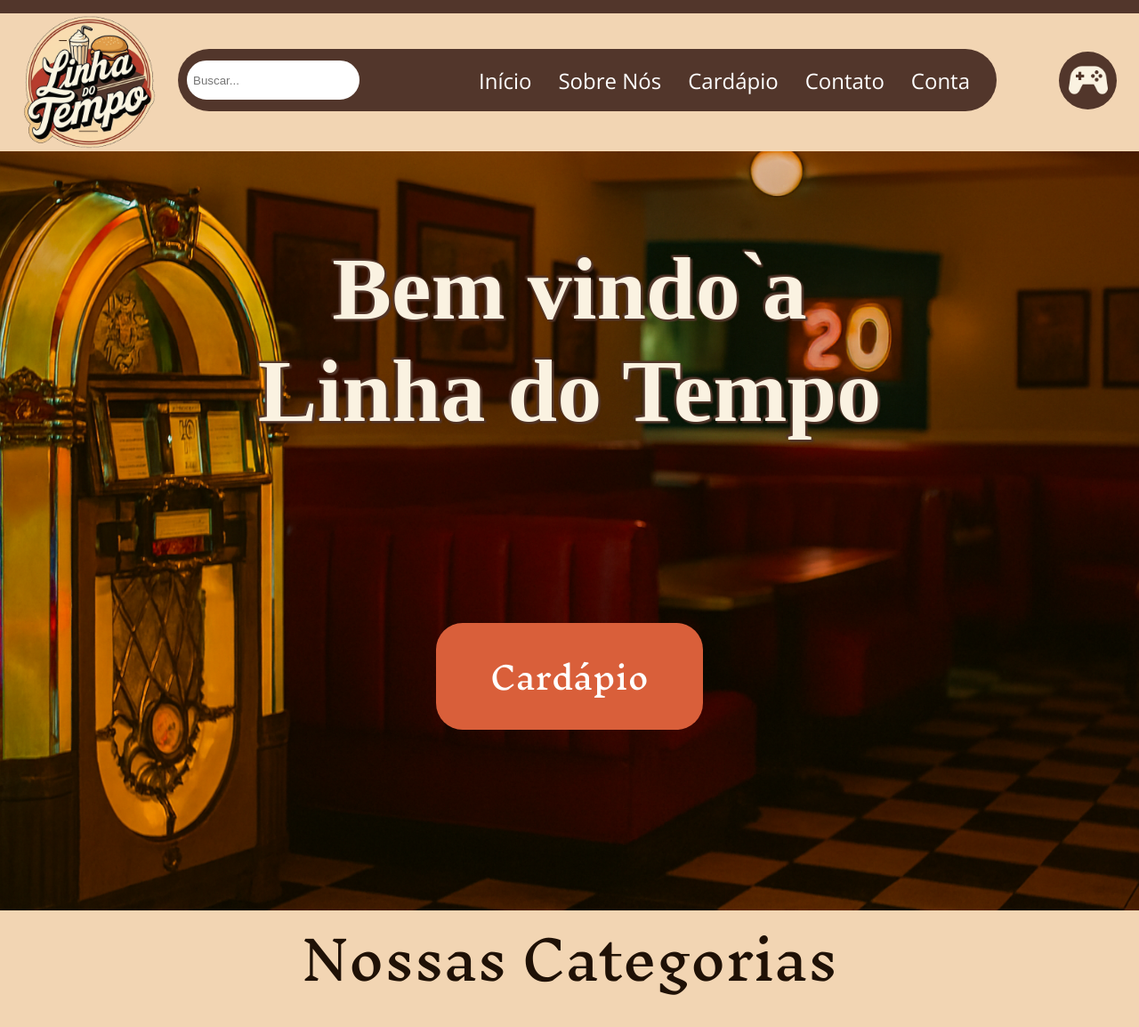
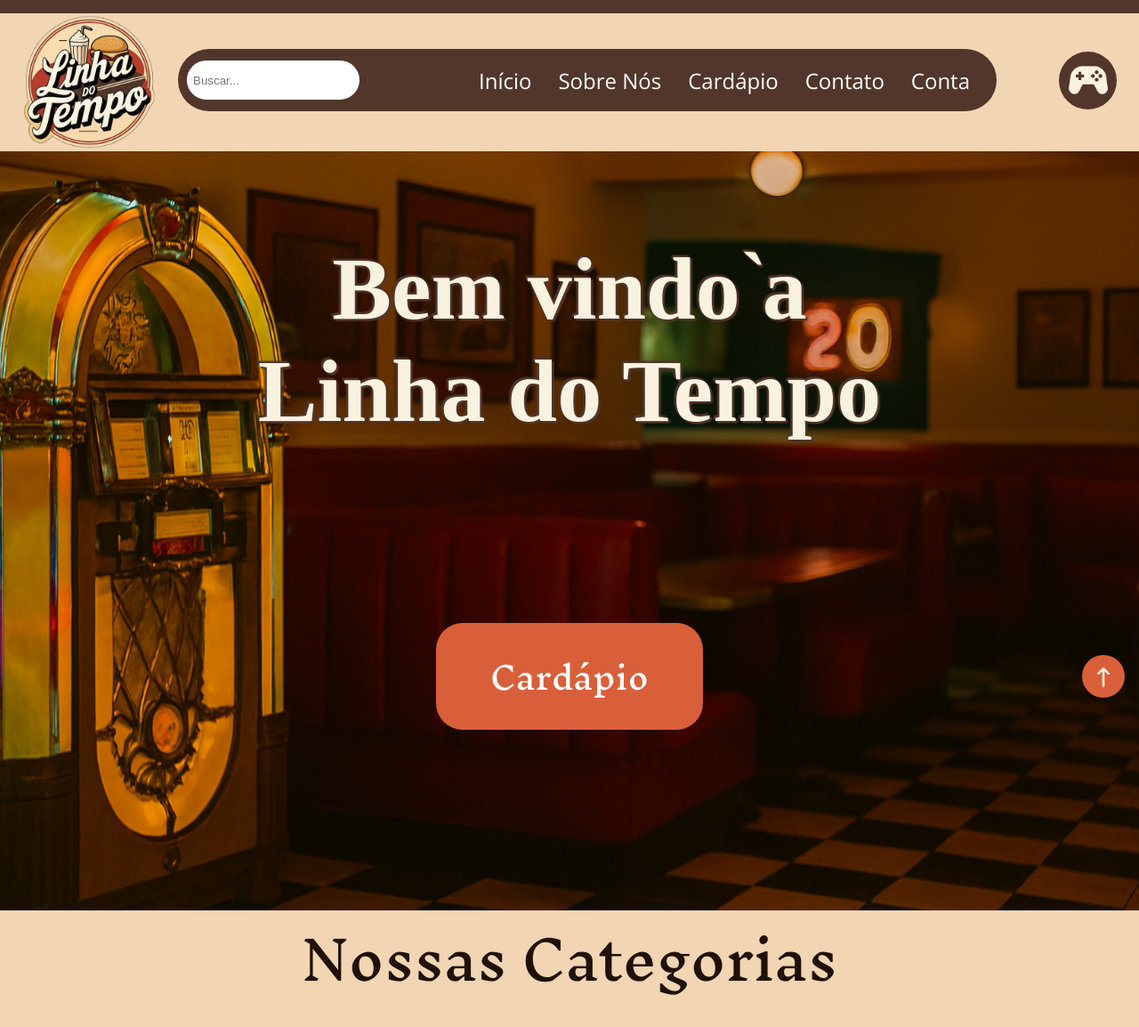
Before and after one commit to joao-Dorneles/linhadotempo, a Flask app: page / in a window 1280 px wide. Shown: the top 1154 px of the page at 89% size. Run offline with Flask 3, Linux system fonts and the light colour scheme; some libraries are stand-ins or nearby versions; some web fonts are replaced.

Commit message:
botao voltar ao topo. v1.2

```diff
--- a/static/style.css
+++ b/static/style.css
@@ -653,6 +653,34 @@ footer {
     padding: 0;
 }
 
+.botao-voltar-topo {
+    position: fixed;
+    display: flex;
+    justify-content: center;
+    align-items: center;
+    width: 3rem;
+    height: 3rem;
+    bottom: 1rem;
+    right: 1rem;
+    border-radius: 100%;
+    border: 0;
+    transition: 0.5s;
+    background-color: #D95F3A;
+    cursor: pointer;
+    -webkit-tap-highlight-color: transparent;
+}
+
+.botao-voltar-topo:hover {
+    box-shadow: 0 0 10px #D95F3A;
+    transform: scale(1.1);
+}
+
+.seta-cima {
+    width: 1.5rem;
+    margin-left: 63%;
+    margin-top: 30%;
+}
+
 
 @media (min-width: 360px) {
     .carrossel {
--- a/templates/index.html
+++ b/templates/index.html
@@ -19,7 +19,7 @@
 </head>
 
 <body>
-    <header>
+    <header id="header">
         <a href="#inicio"><img class="logo" src="../static/images/general/logoNOBG.png" alt="logo"></a>
 
         <nav class="nav-bar">
@@ -40,9 +40,11 @@
                 <ul class="lista-link-desktop">
                     <li class="li-menu-desktop"><a class="a-menu-desktop" href="#inicio">Início</a></li>
                     <li class="li-menu-desktop"><a class="a-menu-desktop" href="#sobre-nos">Sobre Nós</a></li>
-                    <li class="li-menu-desktop"><a class="a-menu-desktop" href="https://usercenterlt.onrender.com/cardapio">Cardápio</a></li>
+                    <li class="li-menu-desktop"><a class="a-menu-desktop"
+                            href="https://usercenterlt.onrender.com/cardapio">Cardápio</a></li>
                     <li class="li-menu-desktop"><a class="a-menu-desktop" href="#contatos">Contato</a></li>
-                    <li class="li-menu-desktop"><a class="a-menu-desktop" href="https://usercenterlt.onrender.com/conta">Conta</a></li>
+                    <li class="li-menu-desktop"><a class="a-menu-desktop"
+                            href="https://usercenterlt.onrender.com/conta">Conta</a></li>
                 </ul>
             </div>
 
@@ -65,7 +67,8 @@
         <img id="inicio" class="fundo" src="../static/images/general/fundo.png" alt="background">
         <h1 class="boas-vindas">Bem vindo a<br>Linha do Tempo</h1>
 
-        <button class="b-cardapio"><a id="link-b-cardapio" href="https://usercenterlt.onrender.com/cardapio" target="_blank">Cardápio</a></button>
+        <button class="b-cardapio"><a id="link-b-cardapio" href="https://usercenterlt.onrender.com/cardapio"
+                target="_blank">Cardápio</a></button>
 
         <!-- carrossel -->
 
@@ -178,7 +181,8 @@
         <ul class="mapa-site-lista">
             <li class="li-mapa-footer"><a class="link-mapa-site" href="#inicio">Início</a></li>
             <li class="li-mapa-footer"><a class="link-mapa-site" href="#sobre-nos">Sobre Nós</a></li>
-            <li class="li-mapa-footer"><a class="link-mapa-site" href="https://usercenterlt.onrender.com/cardapio">Cardápio</a></li>
+            <li class="li-mapa-footer"><a class="link-mapa-site"
+                    href="https://usercenterlt.onrender.com/cardapio">Cardápio</a></li>
             <li class="li-mapa-footer"><a class="link-mapa-site" href="#contatos">Contato</a></li>
             <li class="li-mapa-footer"><a class="link-mapa-site"
                     href="https://usercenterlt.onrender.com/conta">Conta</a></li>
@@ -232,7 +236,8 @@
             <ul class="mapa-site-lista">
                 <li class="li-mapa-footer"><a class="link-mapa-site" href="#inicio">Início</a></li>
                 <li class="li-mapa-footer"><a class="link-mapa-site" href="#sobre-nos">Sobre Nós</a></li>
-                <li class="li-mapa-footer"><a class="link-mapa-site" href="https://usercenterlt.onrender.com/cardapio">Cardápio</a></li>
+                <li class="li-mapa-footer"><a class="link-mapa-site"
+                        href="https://usercenterlt.onrender.com/cardapio">Cardápio</a></li>
                 <li class="li-mapa-footer"><a class="link-mapa-site" href="#contatos">Contato</a></li>
                 <li class="li-mapa-footer"><a class="link-mapa-site"
                         href="https://usercenterlt.onrender.com/conta">Conta</a></li>
@@ -284,6 +289,9 @@
                 reservados.</p>
         </div>
     </footer>
+
+    <button class="botao-voltar-topo"><a href="#header" class="link-voltar"><img src="../static/images/icons/acima.png"
+                alt="seta-cima" class="seta-cima"></a></button>
 
     <!-- Vlibras -->
     <div vw class="enabled">
```
Also changed, not shown: static/images/icons/acima.png (added).
